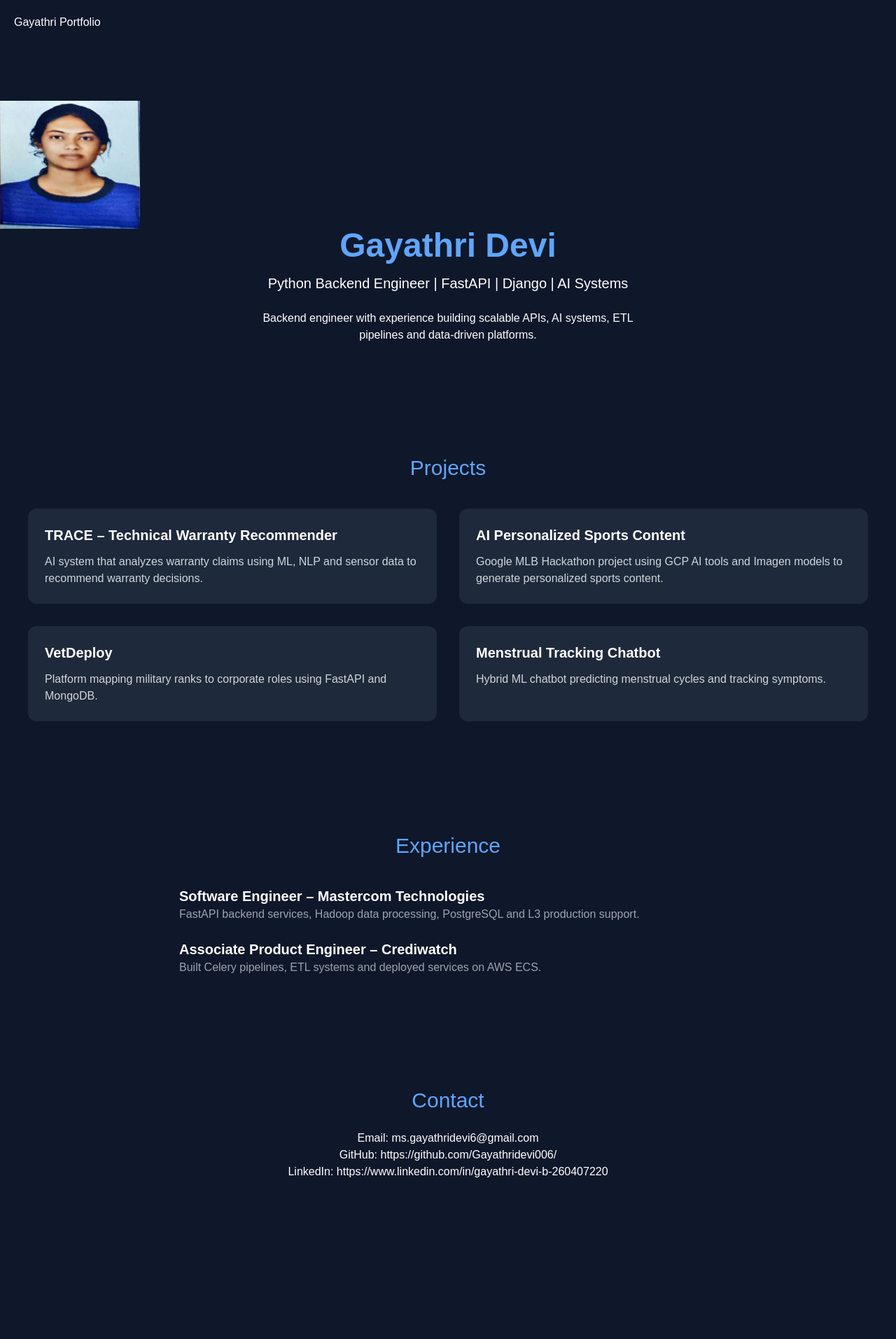
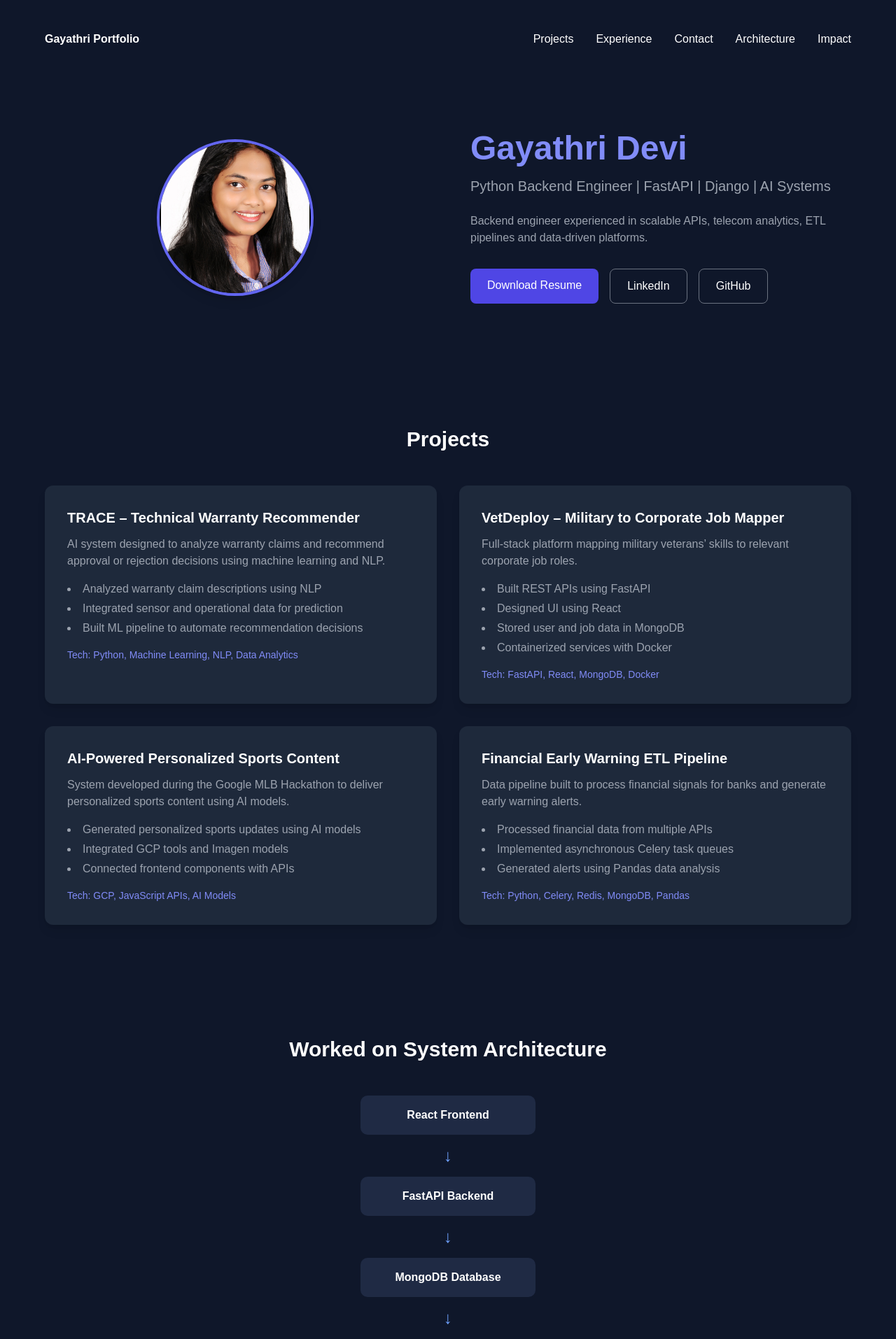
Before and after one commit to Gayathridevi006/gayathri-portfolio, a React (Vite) app: page / in a window 1280 px wide. Shown: the top 1914 px of the page at 70% size. Before the commit the page ends 1767 px from the top, so only its background shows below. Built offline with nearby package versions, Linux system fonts and the light colour scheme.

Commit message:
new changes for profile

```diff
--- a/src/App.jsx
+++ b/src/App.jsx
@@ -3,6 +3,8 @@ import Hero from "./components/Hero"
 import Projects from "./components/Projects"
 import Experience from "./components/Experience"
 import Contact from "./components/Contact"
+import Architecture from "./components/architecture"
+import Impact from "./components/impact"
 
 function App(){
 
@@ -16,9 +18,14 @@ return(
 
 <Projects />
 
+<Architecture />
+
+<Impact />
+
 <Experience />
 
 <Contact />
+
 
 </div>
 
--- a/src/components/Contact.jsx
+++ b/src/components/Contact.jsx
@@ -2,7 +2,7 @@ export default function Contact(){
 
 return(
 
-<section className="text-center py-20">
+<section id="contact" className="text-center py-20">
 
 <h2 className="text-3xl text-blue-400">
 Contact
@@ -16,6 +16,9 @@ Email: ms.gayathridevi6@gmail.com
 
 <p>LinkedIn:  https://www.linkedin.com/in/gayathri-devi-b-260407220</p>
 
+<p className="mt-3 text-gray-400">
+Open to Backend / Data Engineering Roles
+</p>
 </section>
 
 )
--- a/src/components/Experience.jsx
+++ b/src/components/Experience.jsx
@@ -2,7 +2,7 @@ export default function Experience(){
 
 return(
 
-<section className="py-20">
+<section id="experience" className="py-20">
 
 <h2 className="text-3xl text-blue-400 text-center">
 Experience
--- a/src/components/Hero.jsx
+++ b/src/components/Hero.jsx
@@ -1,24 +1,65 @@
-export default function Hero(){
+export default function Hero() {
+  return (
+    <section className="py-24 px-6">
 
-return(
+      <div className="max-w-6xl mx-auto grid md:grid-cols-2 gap-16 items-center">
 
-<section className="text-center py-20">
-<img src="/Profile.png" alt="Profile" width="200" />
+        {/* PROFILE IMAGE */}
 
-<h1 className="text-5xl font-bold text-blue-400">
-Gayathri Devi
-</h1>
+        <div className="flex justify-center">
 
-<p className="mt-4 text-xl">
-Python Backend Engineer | FastAPI | Django | AI Systems
-</p>
+          <img
+            src="/Profile_1.jpg"
+            alt="Gayathri Devi"
+            className="w-56 h-56 object-cover rounded-full border-4 border-indigo-500 shadow-lg"
+          />
 
-<p className="mt-6 max-w-xl mx-auto">
-Backend engineer with experience building scalable APIs,
-AI systems, ETL pipelines and data-driven platforms.
-</p>
+        </div>
 
-</section>
+        {/* TEXT */}
 
-)
+        <div className="text-center md:text-left">
+
+          <h1 className="text-5xl font-bold text-indigo-400">
+            Gayathri Devi
+          </h1>
+
+          <p className="text-xl text-gray-400 mt-4">
+            Python Backend Engineer | FastAPI | Django | AI Systems
+          </p>
+
+          <p className="mt-6 text-gray-400 max-w-lg">
+            Backend engineer experienced in scalable APIs, telecom analytics,
+            ETL pipelines and data-driven platforms.
+          </p>
+
+          <div className="flex gap-4 mt-8 justify-center md:justify-start">
+
+            <a
+              href="../assets/gayathri_cv.pdf"
+              download
+              className="bg-indigo-600 hover:bg-indigo-700 px-6 py-3 rounded-lg"
+            >
+              Download Resume
+            </a>
+
+            <a href="https://www.linkedin.com/in/gayathri-devi-b-260407220" className="border border-gray-500 px-6 py-3 rounded-lg hover:bg-gray-800">
+              LinkedIn
+            </a>
+
+            <a
+              href="https://github.com/Gayathridevi006"
+              className="border border-gray-500 px-6 py-3 rounded-lg hover:bg-gray-800"
+            >
+              GitHub
+            </a>
+
+          </div>
+
+        </div>
+
+      </div>
+
+    </section>
+  );
 }
--- a/src/components/Navbar.jsx
+++ b/src/components/Navbar.jsx
@@ -1,15 +1,40 @@
-function Navbar(){
+export default function Navbar() {
+  return (
+    <section className="pt-5">
+    <nav className="py-6">
 
-return(
+      <div className="max-w-6xl mx-auto flex justify-between">
 
-<nav style={{padding:"20px",background:"#0f172a",color:"white"}}>
+        <h1 className="font-bold">
+          Gayathri Portfolio
+        </h1>
 
-<h2>Gayathri Portfolio</h2>
+        <div className="flex gap-8">
 
-</nav>
+          <a href="#projects" className="hover:text-indigo-400">
+            Projects
+          </a>
 
-)
+          <a href="#experience" className="hover:text-indigo-400">
+            Experience
+          </a>
 
+          <a href="#contact" className="hover:text-indigo-400">
+            Contact
+          </a>
+          <a href="#architecture" className="hover:text-indigo-400">
+            Architecture
+          </a>
+
+          <a href="#impact" className="hover:text-indigo-400">
+            Impact
+          </a>
+
+        </div>
+
+      </div>
+
+    </nav>
+    </section>
+  );
 }
-
-export default Navbar
--- a/src/components/Projects.jsx
+++ b/src/components/Projects.jsx
@@ -1,54 +1,119 @@
-const projects = [
+export default function Projects() {
+  return (
+    <section id="projects" className="py-20">
 
-{
-title:"TRACE – Technical Warranty Recommender",
-desc:"AI system that analyzes warranty claims using ML, NLP and sensor data to recommend warranty decisions."
-},
-
-{
-title:"AI Personalized Sports Content",
-desc:"Google MLB Hackathon project using GCP AI tools and Imagen models to generate personalized sports content."
-},
-
-{
-title:"VetDeploy",
-desc:"Platform mapping military ranks to corporate roles using FastAPI and MongoDB."
-},
-
-{
-title:"Menstrual Tracking Chatbot",
-desc:"Hybrid ML chatbot predicting menstrual cycles and tracking symptoms."
-}
-
-]
-
-export default function Projects(){
-
-return(
-
-<section className="py-20">
-
-<h2 className="text-3xl text-blue-400 text-center">
+      <h2 className="text-3xl font-bold text-center mb-12">
         Projects
       </h2>
 
-<div className="grid md:grid-cols-2 gap-8 mt-10 px-10">
+      <div className="grid md:grid-cols-2 gap-8 max-w-6xl mx-auto">
 
-{projects.map((p,i)=>(
-<div key={i} className="bg-slate-800 p-6 rounded-xl">
+        {/* TRACE Project */}
 
-<h3 className="text-xl font-bold">{p.title}</h3>
+        <div className="bg-slate-800 p-8 rounded-xl shadow-lg hover:scale-105 transition">
 
-<p className="mt-3 text-gray-300">
-{p.desc}
+          <h3 className="text-xl font-semibold">
+            TRACE – Technical Warranty Recommender
+          </h3>
+
+          <p className="text-gray-400 mt-3">
+            AI system designed to analyze warranty claims and recommend
+            approval or rejection decisions using machine learning and NLP.
+          </p>
+
+          <ul className="text-gray-400 mt-4 list-disc list-inside space-y-1">
+            <li>Analyzed warranty claim descriptions using NLP</li>
+            <li>Integrated sensor and operational data for prediction</li>
+            <li>Built ML pipeline to automate recommendation decisions</li>
+          </ul>
+
+          <p className="text-indigo-400 mt-4 text-sm">
+            Tech: Python, Machine Learning, NLP, Data Analytics
           </p>
 
         </div>
-))}
+
+
+        {/* VetDeploy */}
+
+        <div className="bg-slate-800 p-8 rounded-xl shadow-lg hover:scale-105 transition">
+
+          <h3 className="text-xl font-semibold">
+            VetDeploy – Military to Corporate Job Mapper
+          </h3>
+
+          <p className="text-gray-400 mt-3">
+            Full-stack platform mapping military veterans’ skills to
+            relevant corporate job roles.
+          </p>
+
+          <ul className="text-gray-400 mt-4 list-disc list-inside space-y-1">
+            <li>Built REST APIs using FastAPI</li>
+            <li>Designed UI using React</li>
+            <li>Stored user and job data in MongoDB</li>
+            <li>Containerized services with Docker</li>
+          </ul>
+
+          <p className="text-indigo-400 mt-4 text-sm">
+            Tech: FastAPI, React, MongoDB, Docker
+          </p>
+
+        </div>
+
+
+        {/* AI Sports Project */}
+
+        <div className="bg-slate-800 p-8 rounded-xl shadow-lg hover:scale-105 transition">
+
+          <h3 className="text-xl font-semibold">
+            AI-Powered Personalized Sports Content
+          </h3>
+
+          <p className="text-gray-400 mt-3">
+            System developed during the Google MLB Hackathon to deliver
+            personalized sports content using AI models.
+          </p>
+
+          <ul className="text-gray-400 mt-4 list-disc list-inside space-y-1">
+            <li>Generated personalized sports updates using AI models</li>
+            <li>Integrated GCP tools and Imagen models</li>
+            <li>Connected frontend components with APIs</li>
+          </ul>
+
+          <p className="text-indigo-400 mt-4 text-sm">
+            Tech: GCP, JavaScript APIs, AI Models
+          </p>
+
+        </div>
+
+
+        {/* ETL Data Pipeline */}
+
+        <div className="bg-slate-800 p-8 rounded-xl shadow-lg hover:scale-105 transition">
+
+          <h3 className="text-xl font-semibold">
+            Financial Early Warning ETL Pipeline
+          </h3>
+
+          <p className="text-gray-400 mt-3">
+            Data pipeline built to process financial signals for banks
+            and generate early warning alerts.
+          </p>
+
+          <ul className="text-gray-400 mt-4 list-disc list-inside space-y-1">
+            <li>Processed financial data from multiple APIs</li>
+            <li>Implemented asynchronous Celery task queues</li>
+            <li>Generated alerts using Pandas data analysis</li>
+          </ul>
+
+          <p className="text-indigo-400 mt-4 text-sm">
+            Tech: Python, Celery, Redis, MongoDB, Pandas
+          </p>
+
+        </div>
 
       </div>
 
     </section>
-
-)
+  );
 }
--- /dev/null
+++ b/src/components/architecture.jsx
@@ -0,0 +1,35 @@
+export default function Architecture() {
+
+return (
+
+<section id="architecture" className="py-20">
+
+<h2 className="text-3xl font-bold text-center mb-12">
+Worked on System Architecture
+</h2>
+<div class="architecture-container">
+
+<div class="architecture-flow">
+
+<div class="arch-box">React Frontend</div>
+<div class="arrow">↓</div>
+
+<div class="arch-box">FastAPI Backend</div>
+<div class="arrow">↓</div>
+
+<div class="arch-box">MongoDB Database</div>
+<div class="arrow">↓</div>
+
+<div class="arch-box">Docker Containers</div>
+<div class="arrow">↓</div>
+
+<div class="arch-box">AWS EC2 Deployment</div>
+
+</div>
+
+</div>
+
+</section>
+
+);
+}
--- /dev/null
+++ b/src/components/impact.jsx
@@ -0,0 +1,36 @@
+export default function Impact() {
+  return (
+    <section id="impact" className="py-20 px-6">
+
+      <h2 className="text-3xl font-bold text-center mb-12">
+        Engineering Impact
+      </h2>
+
+      <div className="max-w-5xl mx-auto grid md:grid-cols-3 gap-8">
+
+        <div className="bg-slate-800 p-8 rounded-xl text-center shadow-lg">
+          <h3 className="text-4xl font-bold text-indigo-400">L3</h3>
+          <p className="text-gray-400 mt-3">
+            Production telecom platform support
+          </p>
+        </div>
+
+        <div className="bg-slate-800 p-8 rounded-xl text-center shadow-lg">
+          <h3 className="text-4xl font-bold text-indigo-400">Celery</h3>
+          <p className="text-gray-400 mt-3">
+            Async processing pipelines
+          </p>
+        </div>
+
+        <div className="bg-slate-800 p-8 rounded-xl text-center shadow-lg">
+          <h3 className="text-4xl font-bold text-indigo-400">TB+</h3>
+          <p className="text-gray-400 mt-3">
+            Large telecom datasets processed
+          </p>
+        </div>
+
+      </div>
+
+    </section>
+  );
+}
--- a/src/index.css
+++ b/src/index.css
@@ -7,3 +7,31 @@ background:#0f172a;
 color:white;
 font-family:Arial;
 }
+html{
+scroll-behavior: smooth;
+}
+.architecture-container{
+text-align:center;
+margin-top:40px;
+}
+
+.architecture-flow{
+display:flex;
+flex-direction:column;
+align-items:center;
+gap:12px;
+}
+
+.arch-box{
+background:#1f2a44;
+padding:16px 30px;
+border-radius:10px;
+font-weight:600;
+color:white;
+width:250px;
+}
+
+.arrow{
+font-size:24px;
+color:#6fa3ff;
+}
```
Also changed, not shown: public/Profile_1.jpg (added), 1 other file (tests, documents, lock files or other folders). Lines whose indentation alone changed are shown as unchanged.
